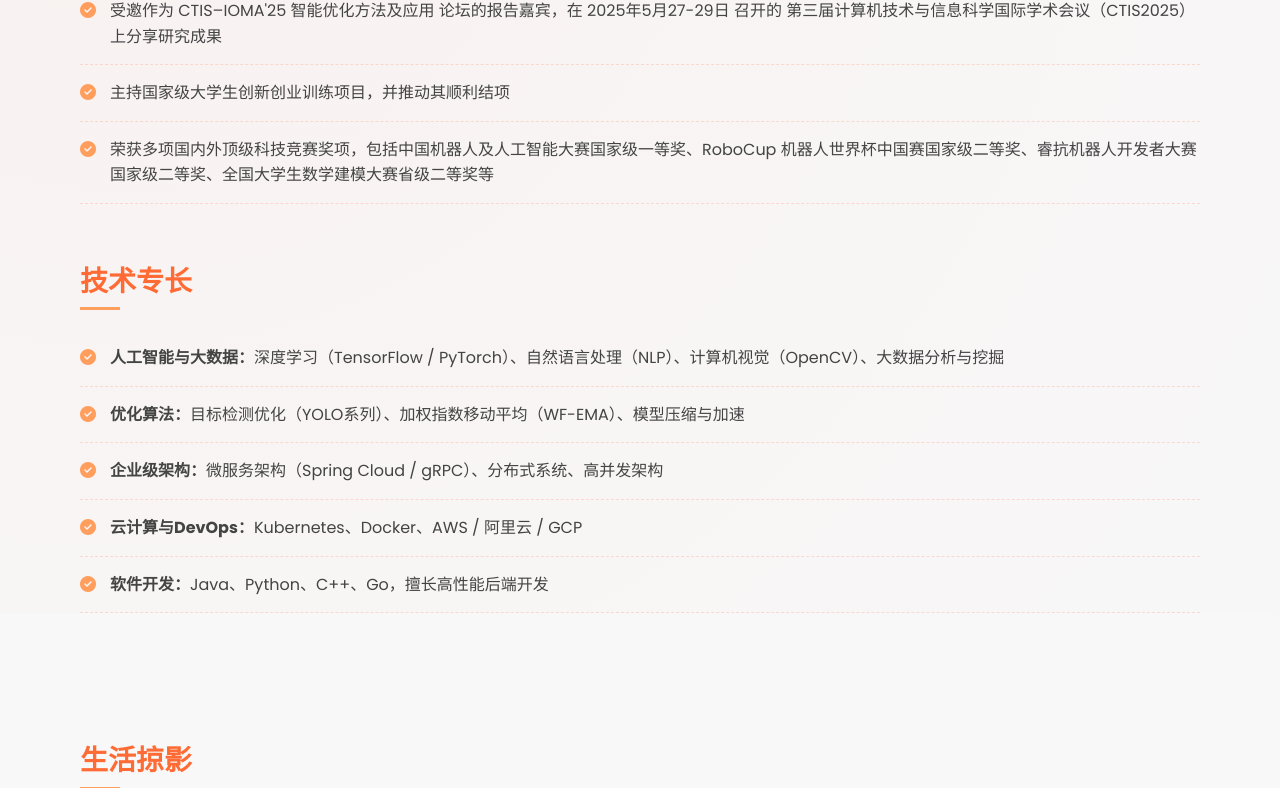
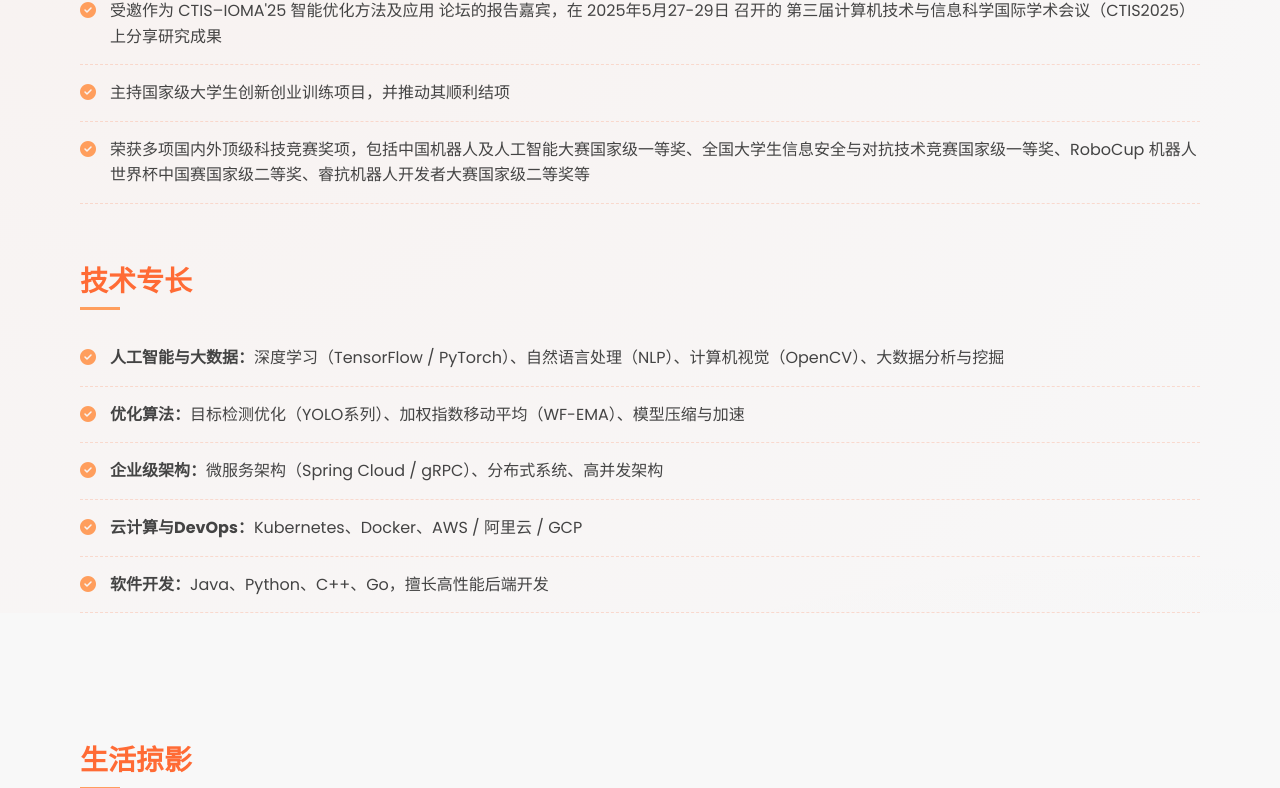
Before and after one commit to RaychGeng/6-6, a website: page founder.html in a window 1280 px wide. Shown: the part 1099-1887 px from the top of the page. Drawn offline with nearby package versions, Linux system fonts and the light colour scheme.

Commit message:
Update competition awards listed in founder.html
add competitions

```diff
--- a/founder.html
+++ b/founder.html
@@ -671,7 +671,7 @@
                         <li>2023 年完成德国法兰克福应用技术大学（Frankfurt University of Applied Sciences）的企业架构管理项目</li>
                         <li>受邀作为 CTIS–IOMA'25 智能优化方法及应用 论坛的报告嘉宾，在 2025年5月27-29日 召开的 第三届计算机技术与信息科学国际学术会议（CTIS2025） 上分享研究成果</li>
                         <li>主持国家级大学生创新创业训练项目，并推动其顺利结项</li>
-                        <li>荣获多项国内外顶级科技竞赛奖项，包括中国机器人及人工智能大赛国家级一等奖、RoboCup 机器人世界杯中国赛国家级二等奖、睿抗机器人开发者大赛国家级二等奖、全国大学生数学建模大赛省级二等奖等</li>
+                        <li>荣获多项国内外顶级科技竞赛奖项，包括中国机器人及人工智能大赛国家级一等奖、全国大学生信息安全与对抗技术竞赛国家级一等奖、RoboCup 机器人世界杯中国赛国家级二等奖、睿抗机器人开发者大赛国家级二等奖等</li>
                     </ul>
 
                     <h2 class="section-header" data-aos="fade-up">技术专长</h2>
```
